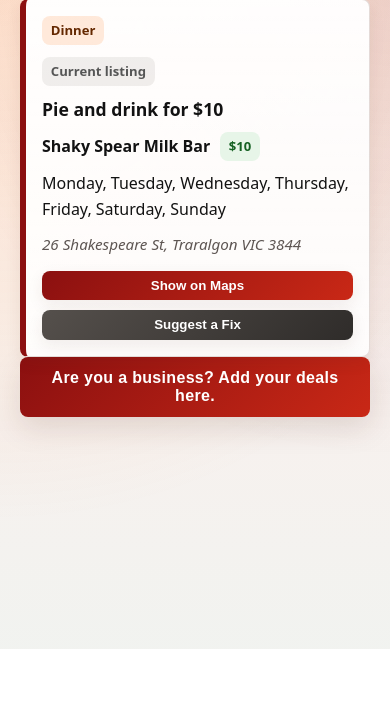
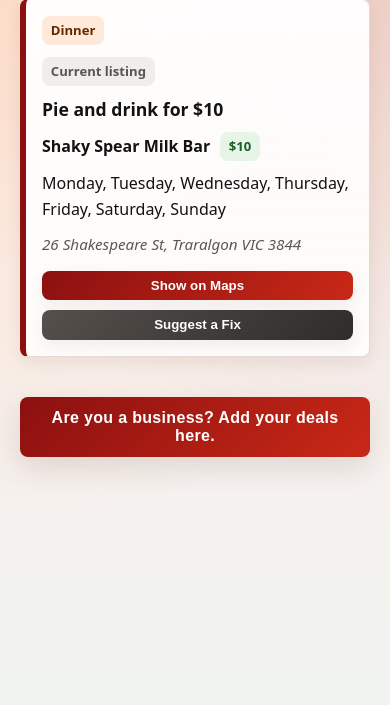
Before and after one commit to programmingrobot/Feast-Finder, a Flask app: page / in a window 390 px wide. Shown: the part 2554-3259 px from the top of the page. Before the commit the page ends 3203 px from the top, so only its background shows below. Run offline with Flask 3, Linux system fonts and the light colour scheme.

Commit message:
Add spacing before business CTA

```diff
--- a/static/styles.css
+++ b/static/styles.css
@@ -448,6 +448,13 @@
     padding: 2rem;
     box-shadow: var(--shadow-sm);
     animation: slideFadeIn 0.6s ease both;
+}
+
+.business-add-btn {
+    display: inline-flex;
+    justify-content: center;
+    margin-top: 3.5rem;
+    margin-bottom: 1rem;
 }
 
 hr {
@@ -1115,6 +1122,11 @@
     .updated-badge {
         width: fit-content;
     }
+
+    .business-add-btn {
+        width: 100%;
+        margin-top: 2.5rem;
+    }
     .filter-bar {
         justify-content: flex-start;
         flex-wrap: nowrap;
--- a/templates/index.html
+++ b/templates/index.html
@@ -189,7 +189,7 @@
 		{% endif %}
 
 		<!-- Add deal button -->
-		<button class="btn" id="openDealModal">
+		<button class="btn business-add-btn" id="openDealModal">
 		Are you a business? Add your deals here.
 	</button>
 
```
